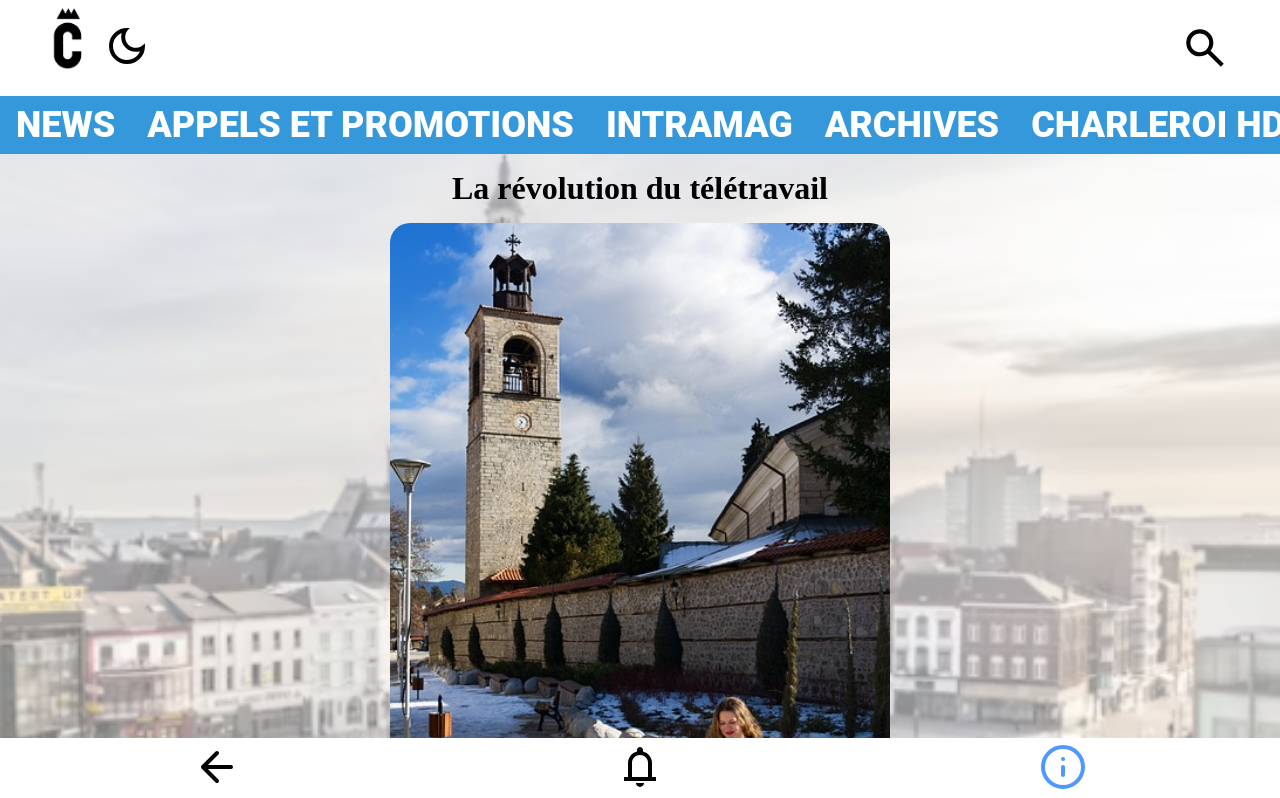
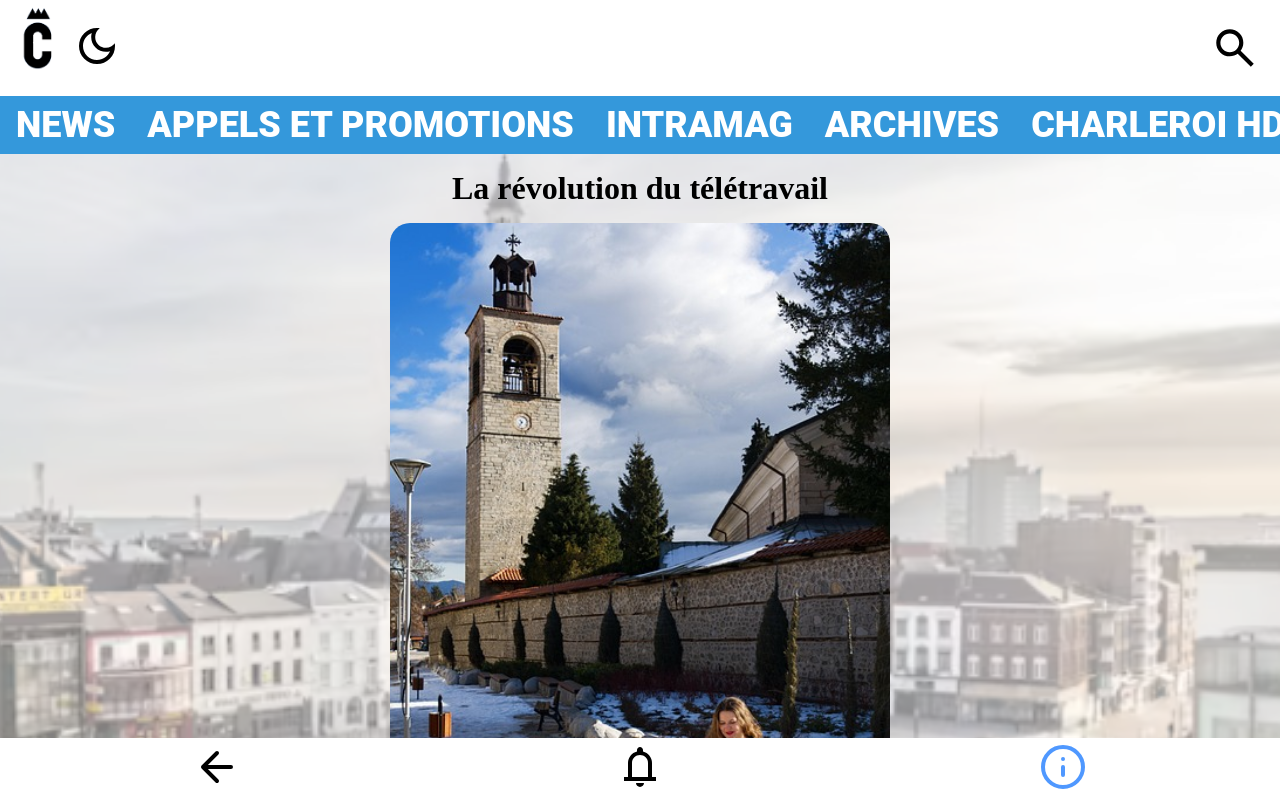
Before and after one commit to MaTor97/charl-e-intra, a React (Vite) app: page / in a window 1280 px wide. Shown: the top 798 px of the page. Built offline with nearby package versions, Linux system fonts and the light colour scheme.

Commit message:
implémentation darkMode

```diff
--- a/src/styles/_header.scss
+++ b/src/styles/_header.scss
@@ -1,7 +1,7 @@
 header {
     background-color: var(--bckgd);
     color: var(--text-color-one);
-    padding: 20px 50px;
+    padding: 20px;
     justify-content: space-between;
     width: 100%;
     height: 6rem;
```
